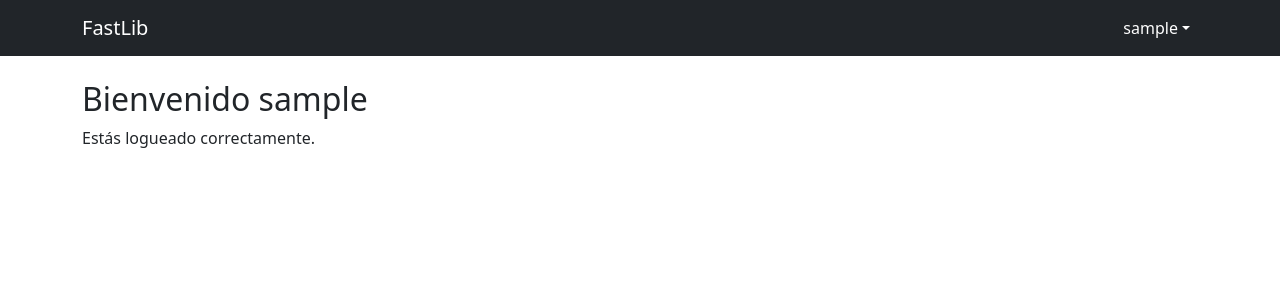
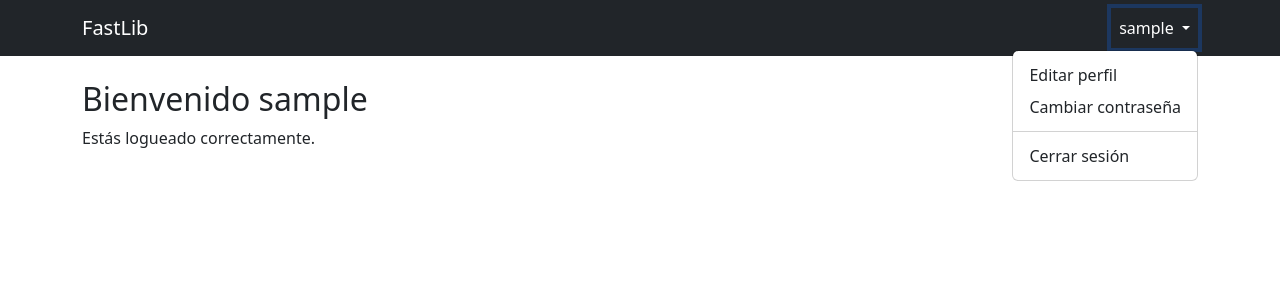
Before and after one commit to BlackSkyFrost/FastLib, a Django app: page / in a window 1280 px wide, after a click that opens the changed part. Shown: the top 300 px of the page. Run offline with Django 5.2, Linux system fonts and the light colour scheme; the visitor is signed in with stand-in values (Sample User, id 1).

Commit message:
update the base

```diff
--- a/fastlib/templates/base.html
+++ b/fastlib/templates/base.html
@@ -21,14 +21,17 @@
     <a class="navbar-brand" href="{% url 'inicio' %}">FastLib</a>
     <div class="collapse navbar-collapse">
       <ul class="navbar-nav ms-auto">
+
         {% if user.is_authenticated %}
           <li class="nav-item dropdown">
-                            <a class="nav-link dropdown-toggle text-white" href="#" id="navbarUserDropdown" role="button" data-bs-dismiss="dropdown" aria-expanded="false">{{ user.username }}</a>
+            <a class="nav-link dropdown-toggle text-white" href="#" id="navbarUserDropdown" role="button" data-bs-toggle="dropdown" aria-expanded="false">
+              {{ user.username }}
+            </a>
             <ul class="dropdown-menu dropdown-menu-end" aria-labelledby="navbarUserDropdown">
-                                <li><a class="dropdown-item" href="{% url 'editar_perfil' %}">Editar Perfil</a></li>
-                                <li><a class="dropdown-item" href="{% url 'cambiar_contraseña' %}">Cambiar Contraseña</a></li>
+              <li><a class="dropdown-item" href="{% url 'editar_perfil' %}">Editar perfil</a></li>
+              <li><a class="dropdown-item" href="{% url 'cambiar_contraseña' %}">Cambiar contraseña</a></li>
               <li><hr class="dropdown-divider"></li>
-                                <li><a class="dropdown-item" href="{% url 'logout' %}">Cerrar Sesión</a></li>
+              <li><a class="dropdown-item" href="{% url 'logout' %}">Cerrar sesión</a></li>
             </ul>
           </li>
         {% else %}
@@ -39,10 +42,12 @@
             <a class="nav-link" href="{% url 'registro' %}">Registrarse</a>
           </li>
         {% endif %}
+
       </ul>
     </div>
   </div>
 </nav>
+
 
     <div class="container">
         {% block content %}
```
Lines whose indentation alone changed are shown as unchanged.
